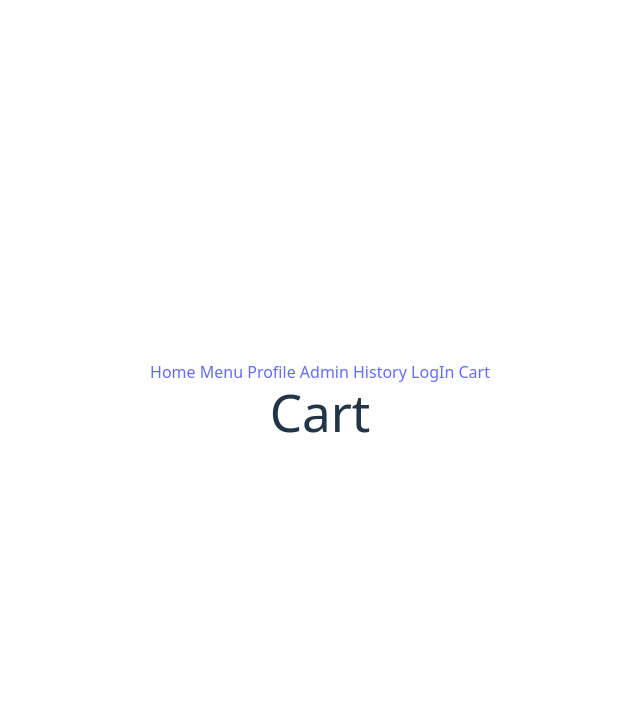
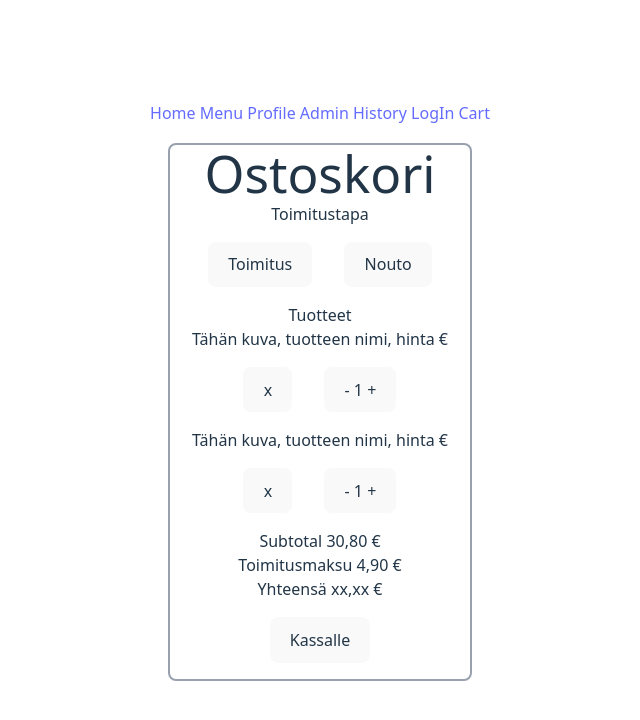
Before and after one commit to sandra-sanj/restaurant-website, a React (Vite) app in the folder frontend/: page /cart in a window 1280 px wide. Shown: the top 720 px of the page, without its empty margins (320-960 px from the left). Built offline with nearby package versions, Linux system fonts and the light colour scheme.

Commit message:
Add Cart.jsx - add base for shopping cart, no functionalities

```diff
--- a/frontend/src/pages/Cart.jsx
+++ b/frontend/src/pages/Cart.jsx
@@ -1,8 +1,40 @@
 function Cart() {
-    return (
-        <>
-          <h1>Cart</h1>
-        </>
-    )
+  // TODO: lisää nav-bar: linkki menuun, h1 Ostoskori
+
+  return (
+    <>
+      <div className="m-5 outline-2 outline-gray-400 rounded-md">
+        <div>
+          <h1>Ostoskori</h1>
+        </div>
+        <div>
+          <h2>Toimitustapa</h2>
+          <button>Toimitus</button>
+          <button>Nouto</button>
+        </div>
+        <div>
+          <h2>Tuotteet</h2>
+          <div>
+            <p>Tähän kuva, tuotteen nimi, hinta €</p>
+            <button>x</button>
+            <button>- 1 +</button>
+          </div>
+          <div>
+            <p>Tähän kuva, tuotteen nimi, hinta €</p>
+            <button>x</button>
+            <button>- 1 +</button>
+          </div>
+        </div>
+        <div>
+          <p>Subtotal 30,80 €</p>
+          <p>Toimitusmaksu 4,90 €</p>
+          <p>Yhteensä xx,xx €</p>
+        </div>
+        <div>
+          <button>Kassalle</button>
+        </div>
+      </div>
+    </>
+  );
 }
 export default Cart;
```
